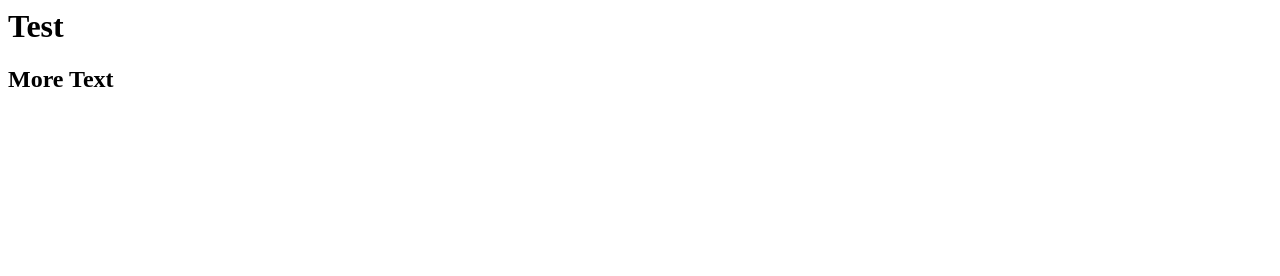
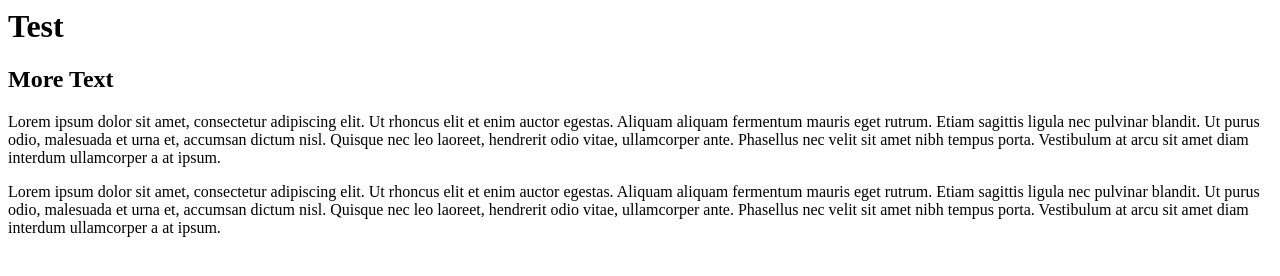
Before and after one commit to karmapoint/test, a plain HTML site: page index.html in a window 1280 px wide. Drawn offline with Linux system fonts and the light colour scheme.

Commit message:
add paragraphs

```diff
--- a/index.html
+++ b/index.html
@@ -10,5 +10,10 @@
 	<h2>More Text </h2>
 
 	</hr>
+
+	<p> Lorem ipsum dolor sit amet, consectetur adipiscing elit. Ut rhoncus elit et enim auctor egestas. Aliquam aliquam fermentum mauris eget rutrum. Etiam sagittis ligula nec pulvinar blandit. Ut purus odio, malesuada et urna et, accumsan dictum nisl. Quisque nec leo laoreet, hendrerit odio vitae, ullamcorper ante. Phasellus nec velit sit amet nibh tempus porta. Vestibulum at arcu sit amet diam interdum ullamcorper a at ipsum. </p>
+
+	<p> Lorem ipsum dolor sit amet, consectetur adipiscing elit. Ut rhoncus elit et enim auctor egestas. Aliquam aliquam fermentum mauris eget rutrum. Etiam sagittis ligula nec pulvinar blandit. Ut purus odio, malesuada et urna et, accumsan dictum nisl. Quisque nec leo laoreet, hendrerit odio vitae, ullamcorper ante. Phasellus nec velit sit amet nibh tempus porta. Vestibulum at arcu sit amet diam interdum ullamcorper a at ipsum.</p>
+
 </body>
 </html>
```
